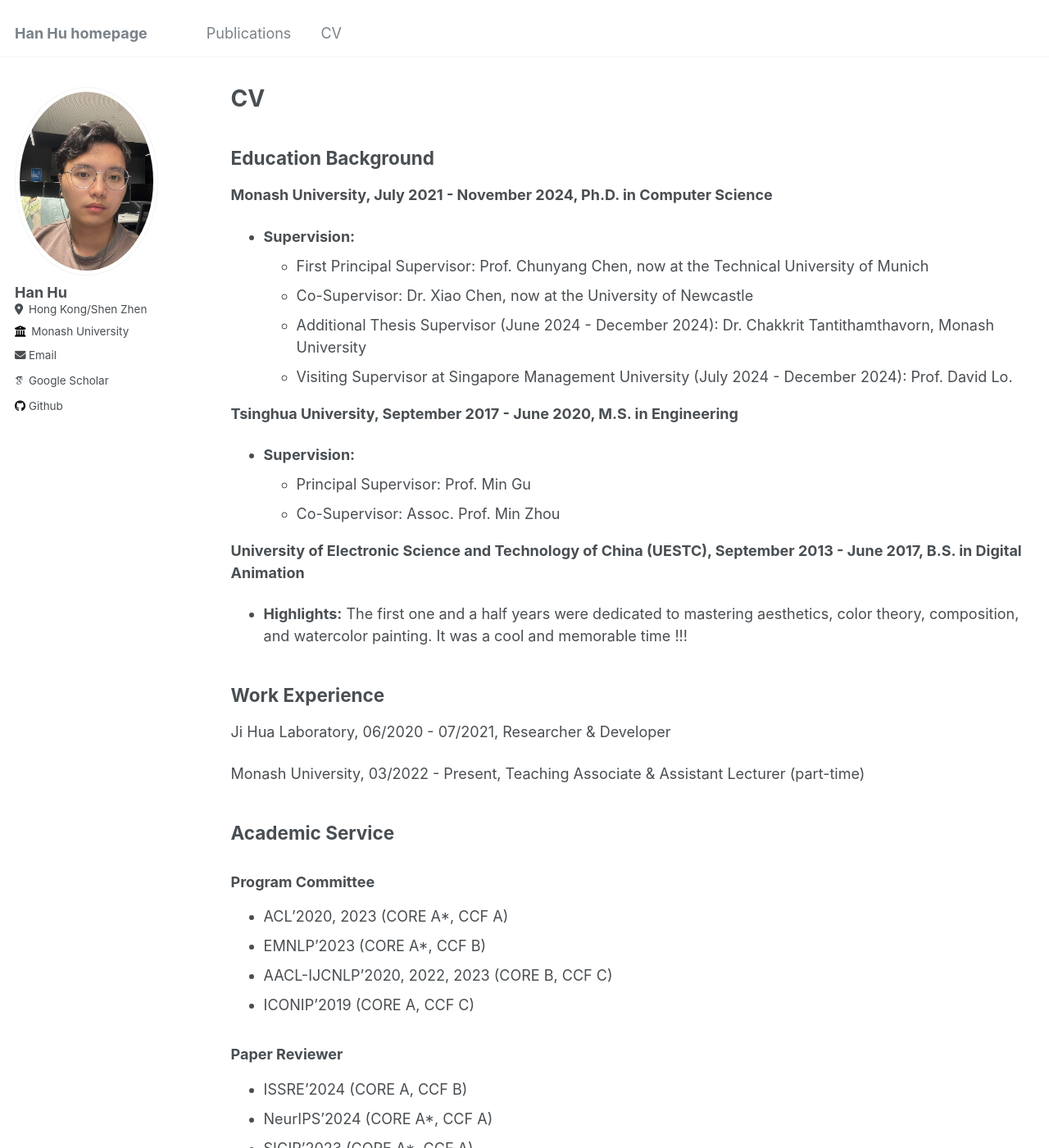
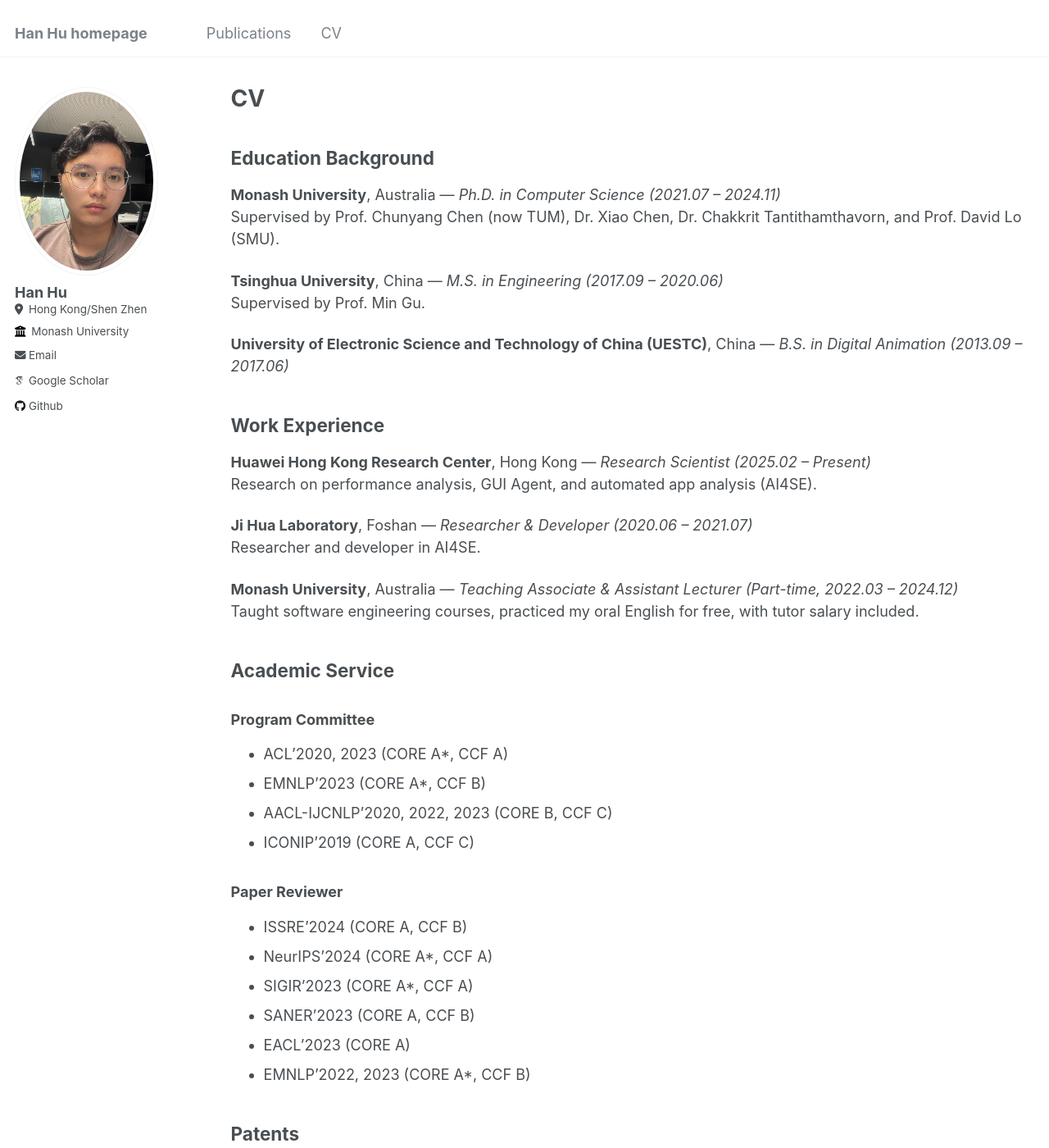
Before and after one commit to huhanGitHub/huhanGitHub.github.io, a Jekyll site: the page built from _pages/cv.md, in a window 1280 px wide and 1400 px high. Shown: the whole window at 82% size. Built offline with Jekyll 4.4.1, drawn with Linux system fonts in a browser that asks for light colours; some web fonts are replaced.

Commit message:
Update cv.md

```diff
--- a/_pages/cv.md
+++ b/_pages/cv.md
@@ -14,30 +14,25 @@ redirect_from:
 
 ## Education Background
 
-**Monash University, July 2021 - November 2024, Ph.D. in Computer Science**
-- **Supervision:**
-  - First Principal Supervisor: Prof. Chunyang Chen, now at the Technical University of Munich
-  - Co-Supervisor: Dr. Xiao Chen, now at the University of Newcastle
-  - Additional Thesis Supervisor (June 2024 - December 2024): Dr. Chakkrit Tantithamthavorn, Monash University
-  - Visiting Supervisor at Singapore Management University (July 2024 - December 2024): Prof. David Lo.
-<!-- **Acknowledgments:** Deep gratitude to Prof. John Groundy (Monash University) and Dr. Qiuyuan Chen (Tencent) for their guidance and help in the early stages of my PhD. -->
+**Monash University**, Australia — *Ph.D. in Computer Science (2021.07 – 2024.11)*
+Supervised by Prof. Chunyang Chen (now TUM), Dr. Xiao Chen, Dr. Chakkrit Tantithamthavorn, and Prof. David Lo (SMU).
 
-**Tsinghua University, September 2017 - June 2020, M.S. in Engineering**
-- **Supervision:**
-  - Principal Supervisor: Prof. Min Gu
-  - Co-Supervisor: Assoc. Prof. Min Zhou \
-<!-- **Acknowledgments:** Dr. Guang Chen, now at Huawei, my big brother and 大腿 throughout my whole master. -->
+**Tsinghua University**, China — *M.S. in Engineering (2017.09 – 2020.06)*
+Supervised by Prof. Min Gu.
 
-**University of Electronic Science and Technology of China (UESTC), September 2013 - June 2017, B.S. in Digital Animation**
-- **Highlights:** The first one and a half years were dedicated to mastering aesthetics, color theory, composition, and watercolor painting. It was a cool and memorable time !!!
-
+**University of Electronic Science and Technology of China (UESTC)**, China — *B.S. in Digital Animation (2013.09 – 2017.06)*
 
 
 ## Work Experience
 
-Ji Hua Laboratory, 06/2020 - 07/2021, Researcher & Developer
+**Huawei Hong Kong Research Center**, Hong Kong — *Research Scientist (2025.02 – Present)*
+Research on performance analysis, GUI Agent, and automated app analysis (AI4SE).
 
-Monash University, 03/2022 - Present, Teaching Associate & Assistant Lecturer (part-time)
+**Ji Hua Laboratory**, Foshan — *Researcher & Developer (2020.06 – 2021.07)*
+Researcher and developer in AI4SE.
+
+**Monash University**, Australia — *Teaching Associate & Assistant Lecturer (Part-time, 2022.03 – 2024.12)*
+Taught software engineering courses, practiced my oral English for free, with tutor salary included.
 
 ## Academic Service
 
```
